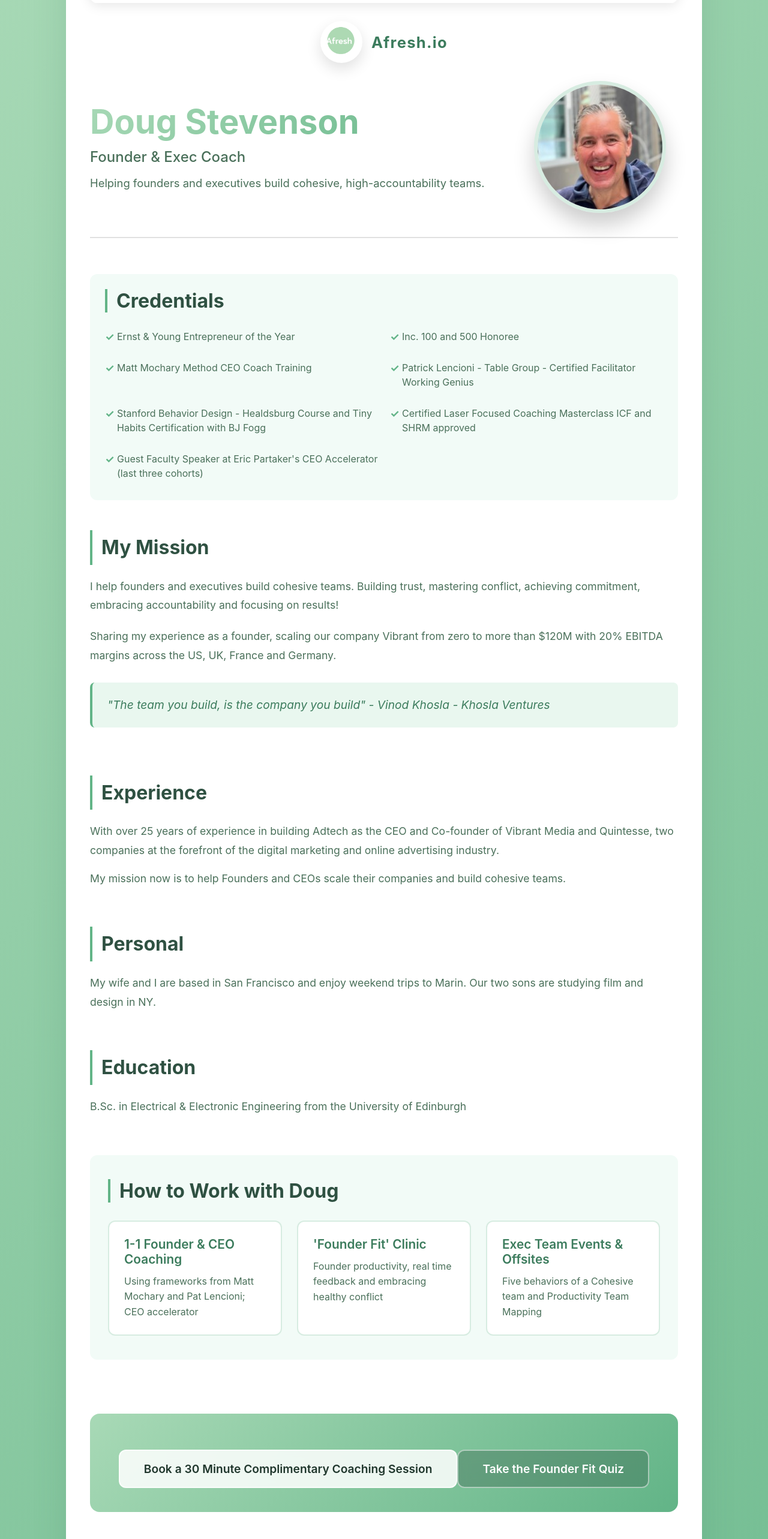
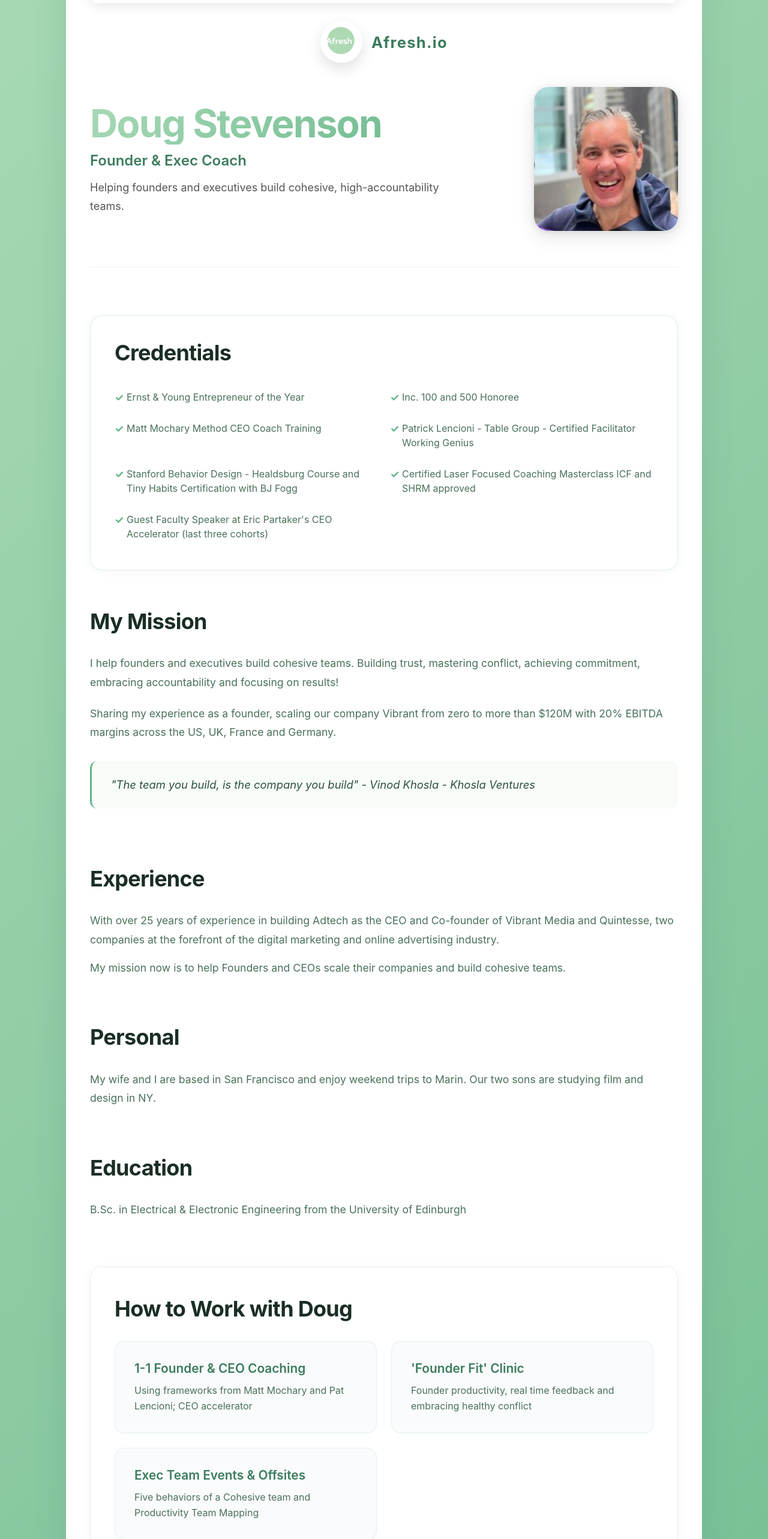
Before and after one commit to Afreshio/founder-assessment-tool, a React (Vite) app: page / in a window 1280 px wide. Shown: the part 160-2726 px from the top of the page at 60% size. Built offline with nearby package versions, Linux system fonts and the light colour scheme.

Commit message:
Redesign homepage with modern Framer-like responsive layout - improved spacing, typography, card designs, and animations

```diff
--- a/src/pages/DougHome.css
+++ b/src/pages/DougHome.css
@@ -1,14 +1,14 @@
 .doug-home {
-  max-width: 1100px;
+  max-width: 1200px;
   margin: 0 auto;
-  padding: 40px 20px;
-  animation: fadeIn 0.5s ease;
+  padding: 60px 24px;
+  animation: fadeIn 0.6s ease-out;
 }
 
 @keyframes fadeIn {
   from {
     opacity: 0;
-    transform: translateY(20px);
+    transform: translateY(30px);
   }
   to {
     opacity: 1;
@@ -19,10 +19,10 @@
 .hero-section {
   display: flex;
   flex-direction: column;
-  gap: 30px;
-  margin-bottom: 60px;
-  padding-bottom: 40px;
-  border-bottom: 2px solid #e0e0e0;
+  gap: 40px;
+  margin-bottom: 80px;
+  padding-bottom: 60px;
+  border-bottom: 1px solid rgba(98, 180, 135, 0.15);
 }
 
 .hero-branding {
@@ -49,12 +49,19 @@
 }
 
 .hero-content {
-  display: flex;
+  display: grid;
+  grid-template-columns: 1fr auto;
   align-items: center;
-  justify-content: space-between;
-  gap: 40px;
+  gap: 60px;
   text-align: left;
-  flex-wrap: wrap;
+}
+
+@media (max-width: 968px) {
+  .hero-content {
+    grid-template-columns: 1fr;
+    gap: 40px;
+    text-align: center;
+  }
 }
 
 .hero-text {
@@ -68,57 +75,81 @@
 }
 
 .hero-headshot {
-  width: 220px;
-  height: 220px;
+  width: 240px;
+  height: 240px;
   object-fit: cover;
-  border-radius: 50%;
-  border: 6px solid rgba(98, 180, 135, 0.25);
-  box-shadow: 0 20px 35px rgba(0, 0, 0, 0.2);
+  border-radius: 24px;
+  border: none;
+  box-shadow: 0 8px 32px rgba(0, 0, 0, 0.12), 0 2px 8px rgba(0, 0, 0, 0.08);
+  transition: transform 0.3s ease, box-shadow 0.3s ease;
+}
+
+.hero-headshot:hover {
+  transform: translateY(-4px);
+  box-shadow: 0 12px 40px rgba(0, 0, 0, 0.15), 0 4px 12px rgba(0, 0, 0, 0.1);
 }
 
 .hero-name {
-  font-size: 3.5rem;
+  font-size: 4rem;
   font-weight: 700;
-  color: #333;
-  margin-bottom: 10px;
+  color: #1a2e24;
+  margin-bottom: 12px;
+  letter-spacing: -0.03em;
+  line-height: 1.1;
   background: linear-gradient(135deg, #a8d9b6 0%, #62b487 100%);
   -webkit-background-clip: text;
   -webkit-text-fill-color: transparent;
   background-clip: text;
 }
 
+@media (max-width: 968px) {
+  .hero-name {
+    font-size: 3rem;
+  }
+}
+
 .hero-title {
   font-size: 1.5rem;
-  color: #4a705a;
-  font-weight: 500;
+  color: #3c7c5d;
+  font-weight: 600;
+  margin-bottom: 8px;
 }
 
 .hero-subtitle {
-  font-size: 1.15rem;
-  color: #4a705a;
-  margin-top: 15px;
-  line-height: 1.6;
+  font-size: 1.125rem;
+  color: #555;
+  margin-top: 16px;
+  line-height: 1.7;
+  max-width: 600px;
 }
 
 .content-section {
   display: flex;
   flex-direction: column;
-  gap: 50px;
+  gap: 64px;
 }
 
 .section-title {
-  font-size: 2rem;
+  font-size: 2.25rem;
   font-weight: 700;
-  color: #2f5142;
-  margin-bottom: 20px;
-  border-left: 4px solid #62b487;
-  padding-left: 15px;
+  color: #1a2e24;
+  margin-bottom: 32px;
+  letter-spacing: -0.02em;
+  line-height: 1.2;
 }
 
 .credentials-section {
-  background: #f2fbf7;
-  padding: 25px;
-  border-radius: 12px;
+  background: #ffffff;
+  padding: 40px;
+  border-radius: 20px;
+  border: 1px solid rgba(98, 180, 135, 0.2);
+  box-shadow: 0 2px 16px rgba(0, 0, 0, 0.04);
+  transition: transform 0.3s ease, box-shadow 0.3s ease;
+}
+
+.credentials-section:hover {
+  transform: translateY(-2px);
+  box-shadow: 0 4px 24px rgba(0, 0, 0, 0.06);
 }
 
 .credentials-list {
@@ -148,7 +179,11 @@
   top: 8px;
 }
 
-.mission-section {
+.mission-section,
+.experience-section,
+.personal-section,
+.education-section {
+  padding: 0;
   line-height: 1.8;
 }
 
@@ -159,14 +194,15 @@
 }
 
 .quote {
-  font-size: 1.2rem;
+  font-size: 1.15rem;
   font-style: italic;
-  color: #3c7c5d;
-  border-left: 4px solid #62b487;
-  padding: 20px 25px;
-  margin: 30px 0;
-  background: #e9f7ef;
-  border-radius: 8px;
+  color: #2f5142;
+  border-left: 3px solid #62b487;
+  padding: 24px 32px;
+  margin: 32px 0;
+  background: rgba(168, 217, 182, 0.08);
+  border-radius: 12px;
+  line-height: 1.7;
 }
 
 .experience-section,
@@ -184,30 +220,33 @@
 }
 
 .services-section {
-  background: #f2fbf7;
-  padding: 40px 30px;
-  border-radius: 12px;
+  background: #ffffff;
+  padding: 48px 40px;
+  border-radius: 20px;
+  border: 1px solid rgba(98, 180, 135, 0.15);
+  box-shadow: 0 2px 16px rgba(0, 0, 0, 0.04);
 }
 
 .services-grid {
   display: grid;
-  grid-template-columns: repeat(auto-fit, minmax(280px, 1fr));
-  gap: 25px;
-  margin-top: 30px;
+  grid-template-columns: repeat(auto-fit, minmax(300px, 1fr));
+  gap: 24px;
+  margin-top: 32px;
 }
 
 .service-card {
-  background: white;
-  padding: 25px;
-  border-radius: 12px;
-  border: 2px solid rgba(98, 180, 135, 0.25);
-  transition: all 0.3s ease;
+  background: #fafbfc;
+  padding: 32px;
+  border-radius: 16px;
+  border: 1px solid rgba(98, 180, 135, 0.15);
+  transition: all 0.3s cubic-bezier(0.4, 0, 0.2, 1);
 }
 
 .service-card:hover {
-  border-color: #62b487;
-  transform: translateY(-5px);
-  box-shadow: 0 10px 28px rgba(98, 180, 135, 0.18);
+  border-color: rgba(98, 180, 135, 0.4);
+  transform: translateY(-4px);
+  box-shadow: 0 8px 24px rgba(98, 180, 135, 0.12);
+  background: #ffffff;
 }
 
 .service-title {
@@ -226,76 +265,75 @@
 
 .cta-section {
   text-align: center;
-  padding: 40px 20px;
-  background: linear-gradient(135deg, #a8d9b6 0%, #62b487 100%);
-  border-radius: 16px;
-  margin: 40px 0;
+  padding: 64px 40px;
+  background: linear-gradient(135deg, rgba(168, 217, 182, 0.1) 0%, rgba(98, 180, 135, 0.15) 100%);
+  border-radius: 24px;
+  margin: 48px 0;
+  border: 1px solid rgba(98, 180, 135, 0.2);
 }
 
 .cta-button {
   display: inline-block;
-  padding: 18px 40px;
-  font-size: 1.2rem;
+  padding: 16px 32px;
+  font-size: 1.1rem;
   font-weight: 600;
-  color: #1f362c;
+  color: #ffffff;
   text-decoration: none;
-  background: rgba(255, 255, 255, 0.85);
-  border: 2px solid rgba(255, 255, 255, 0.7);
+  background: linear-gradient(135deg, #62b487 0%, #3c7c5d 100%);
+  border: none;
   border-radius: 12px;
-  transition: all 0.3s ease;
-  backdrop-filter: blur(10px);
+  transition: all 0.3s cubic-bezier(0.4, 0, 0.2, 1);
+  box-shadow: 0 4px 16px rgba(98, 180, 135, 0.3);
 }
 
 .cta-button:hover {
-  background: white;
-  color: #3c7c5d;
   transform: translateY(-2px);
-  box-shadow: 0 8px 20px rgba(60, 124, 93, 0.25);
+  box-shadow: 0 8px 24px rgba(98, 180, 135, 0.4);
 }
 
 .cta-button-secondary {
   display: inline-block;
-  margin-top: 20px;
-  padding: 18px 40px;
-  font-size: 1.2rem;
+  margin-top: 16px;
+  padding: 16px 32px;
+  font-size: 1.1rem;
   font-weight: 600;
-  color: white;
+  color: #3c7c5d;
   text-decoration: none;
-  background: rgba(31, 54, 44, 0.25);
-  border: 2px solid rgba(255, 255, 255, 0.5);
+  background: #ffffff;
+  border: 1px solid rgba(98, 180, 135, 0.3);
   border-radius: 12px;
-  transition: all 0.3s ease;
-  backdrop-filter: blur(10px);
+  transition: all 0.3s cubic-bezier(0.4, 0, 0.2, 1);
 }
 
 .cta-button-secondary:hover {
-  background: rgba(31, 54, 44, 0.35);
+  border-color: #62b487;
   transform: translateY(-2px);
-  box-shadow: 0 8px 20px rgba(60, 124, 93, 0.25);
+  box-shadow: 0 4px 16px rgba(98, 180, 135, 0.2);
 }
 
 .testimonials-section {
   display: grid;
-  grid-template-columns: repeat(auto-fit, minmax(280px, 1fr));
-  gap: 25px;
-  margin: 40px 0;
+  grid-template-columns: repeat(auto-fit, minmax(320px, 1fr));
+  gap: 24px;
+  margin: 48px 0;
 }
 
 .testimonial-card {
-  background: #f2fbf7;
-  padding: 25px;
-  border-radius: 12px;
-  border: 2px solid rgba(98, 180, 135, 0.2);
-  transition: all 0.3s ease;
+  background: #ffffff;
+  padding: 32px;
+  border-radius: 16px;
+  border: 1px solid rgba(98, 180, 135, 0.15);
+  transition: all 0.3s cubic-bezier(0.4, 0, 0.2, 1);
   display: flex;
   flex-direction: column;
   justify-content: space-between;
+  box-shadow: 0 2px 8px rgba(0, 0, 0, 0.04);
 }
 
 .testimonial-card:hover {
-  border-color: #62b487;
-  transform: translateY(-3px);
-  box-shadow: 0 12px 28px rgba(98, 180, 135, 0.18);
+  border-color: rgba(98, 180, 135, 0.3);
+  transform: translateY(-4px);
+  box-shadow: 0 8px 24px rgba(98, 180, 135, 0.12);
 }
 
 .testimonial-quote {
@@ -377,15 +415,29 @@
   transform: scale(1.1);
 }
 
+@media (max-width: 968px) {
+  .credentials-list {
+    grid-template-columns: 1fr;
+  }
+
+  .services-grid {
+    grid-template-columns: 1fr;
+  }
+
+  .testimonials-section {
+    grid-template-columns: 1fr;
+  }
+}
+
 @media (max-width: 768px) {
   .doug-home {
-    padding: 15px 10px;
+    padding: 40px 20px;
   }
 
   .hero-section {
-    gap: 15px;
-    margin-bottom: 30px;
-    padding-bottom: 20px;
+    gap: 24px;
+    margin-bottom: 48px;
+    padding-bottom: 40px;
   }
 
   .hero-name {
@@ -430,12 +482,12 @@
   }
 
   .content-section {
-    margin-bottom: 20px;
+    gap: 48px;
   }
 
   .section-title {
-    font-size: 1.4rem;
-    margin-bottom: 12px;
+    font-size: 1.75rem;
+    margin-bottom: 24px;
   }
 
   .credentials-section,
@@ -448,7 +500,15 @@
   }
 
   .credentials-section {
-    padding: 15px;
+    padding: 24px 20px;
+  }
+
+  .services-section {
+    padding: 32px 24px;
+  }
+
+  .cta-section {
+    padding: 48px 24px;
   }
 
   .credentials-list {
```
